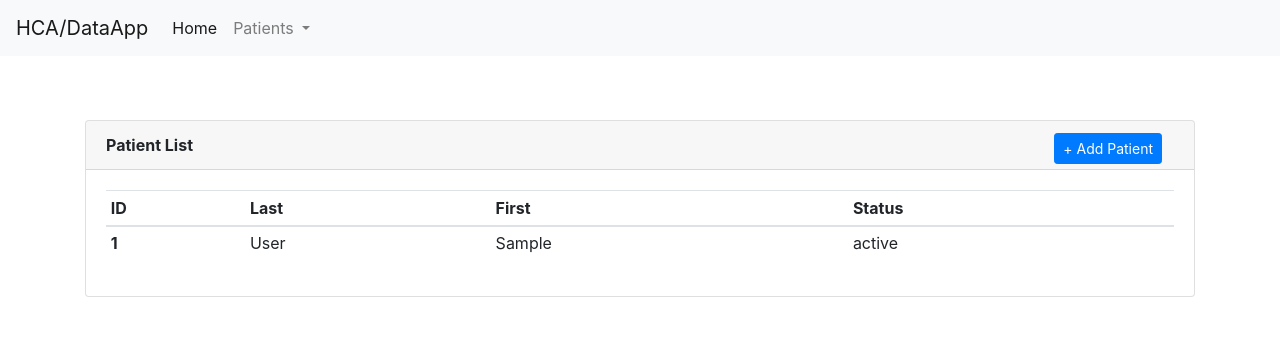
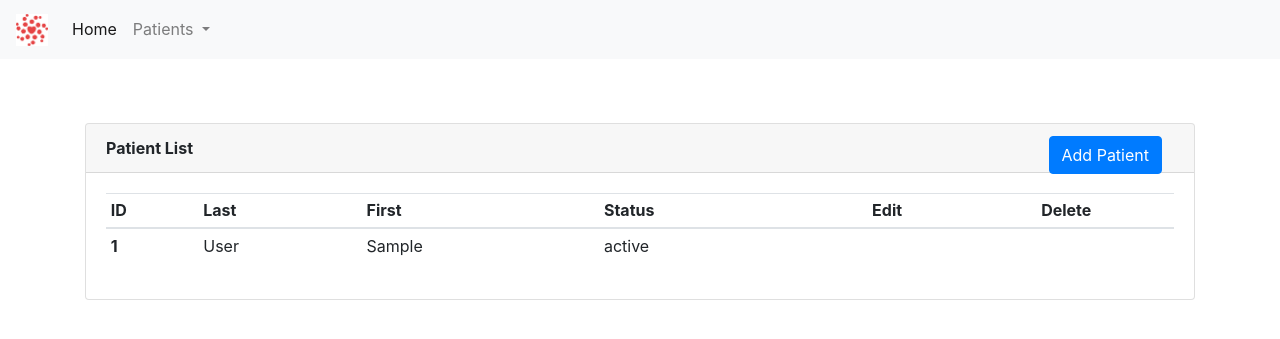
Before and after one commit to otr0624/HaitiApp, a Flask app: page /patients/ in a window 1280 px wide. Shown: the top 339 px of the page. Run offline with Flask 2, Linux system fonts and the light colour scheme; tables that the repository leaves empty hold one stand-in row (values such as "Sample post"); some libraries are stand-ins or nearby versions.

Commit message:
Added logo to Navbar

```diff
--- a/app/patients/templates/patients.html
+++ b/app/patients/templates/patients.html
@@ -5,7 +5,7 @@
         <div class="card">
           <div class="card-header">
               <b>Patient List</b>
-              <a class="btn btn-primary btn-sm" href="/patients/new" role="button" style="position: absolute; right: 2rem">+ Add Patient</a>
+              <a class="btn btn-primary" href="/patients/new" role="button" style="position: absolute; right: 2rem"><span class="glyphicon glyphicon-plus"></span>  Add Patient</a>
           </div>
           <div class="card-body">
               <table class="table table-hover table-sm">
@@ -15,6 +15,8 @@
                       <th scope="col">Last</th>
                       <th scope="col">First</th>
                       <th scope="col">Status</th>
+                      <th style="text-align: center; vertical-align: middle" scope="col">Edit</th>
+                      <th style="text-align: center; vertical-align: middle" scope="col">Delete</th>
                     </tr>
                   </thead>
                   <tbody>
@@ -24,6 +26,8 @@
                       <td>{{ patient.last_name }}</td>
                       <td>{{ patient.first_name }}</td>
                       <td>{{ patient.status }}</td>
+                        <td style="text-align: center; vertical-align: middle"><a href="#"><span class="glyphicon glyphicon-pencil"></span></a></td>
+                        <td style="text-align: center; vertical-align: middle"><a href="#"><span class="glyphicon glyphicon-trash"></span></a></td>
                     </tr>
                   {% endfor %}
                   </tbody>
--- a/app/templates/base.html
+++ b/app/templates/base.html
@@ -11,10 +11,11 @@
           href="https://stackpath.bootstrapcdn.com/bootstrap/4.5.0/css/bootstrap.min.css"
           integrity="sha384-9aIt2nRpC12Uk9gS9baDl411NQApFmC26EwAOH8WgZl5MYYxFfc+NcPb1dKGj7Sk"
           crossorigin="anonymous">
+    <link href="//netdna.bootstrapcdn.com/bootstrap/3.0.0/css/bootstrap-glyphicons.css" rel="stylesheet">
 </head>
 <body>
     <nav class="navbar navbar-expand-lg navbar-light bg-light">
-      <a class="navbar-brand" href="/index">HCA/DataApp</a>
+      <a class="navbar-brand" href="/index"><img src="/static/images/HCA_logo.png" style="height: 2rem; width: 2rem"></a>
       <button class="navbar-toggler" type="button" data-toggle="collapse" data-target="#navbarSupportedContent" aria-controls="navbarSupportedContent" aria-expanded="false" aria-label="Toggle navigation">
         <span class="navbar-toggler-icon"></span>
       </button>
```
Also changed, not shown: app/static/images/HCA_logo.png (added).
